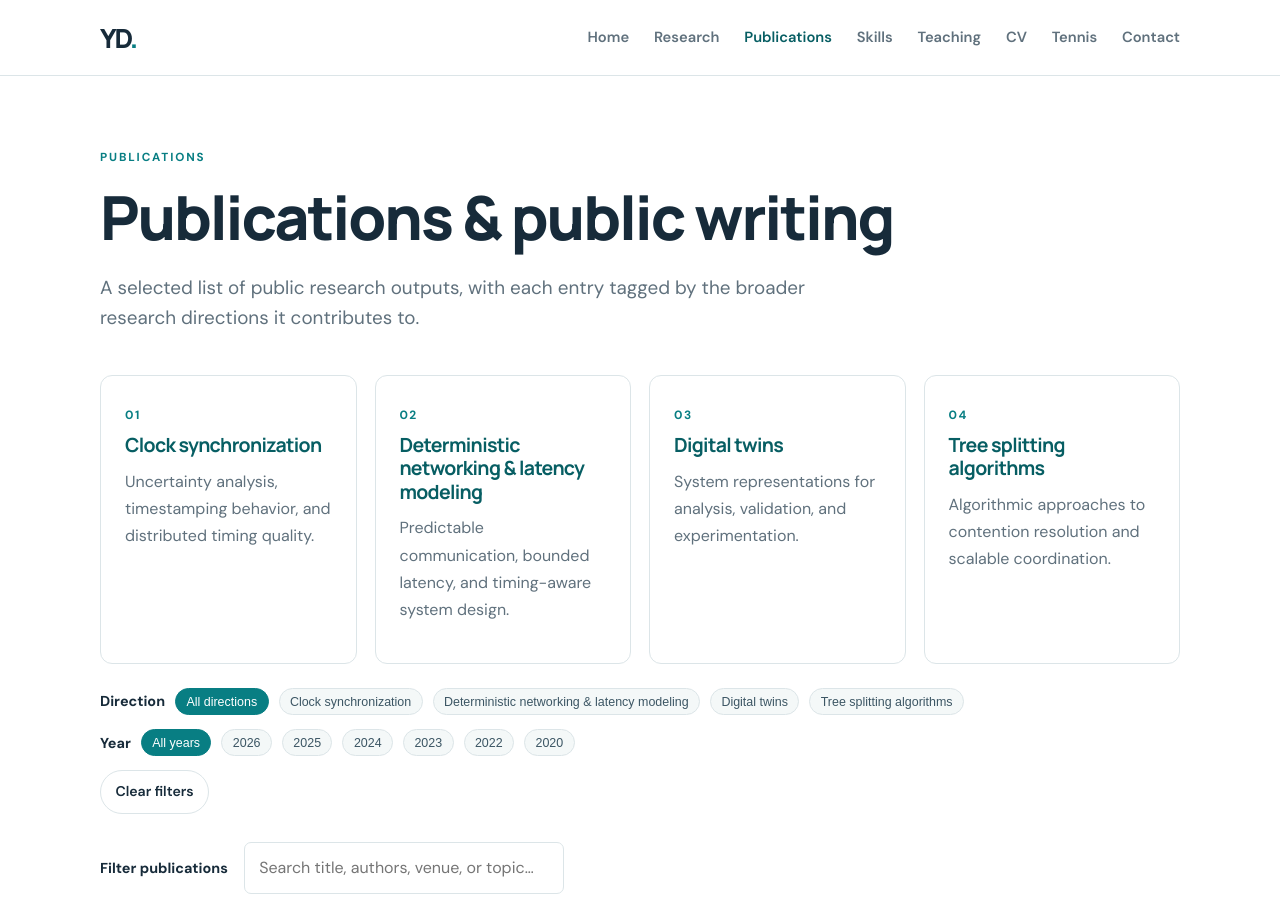
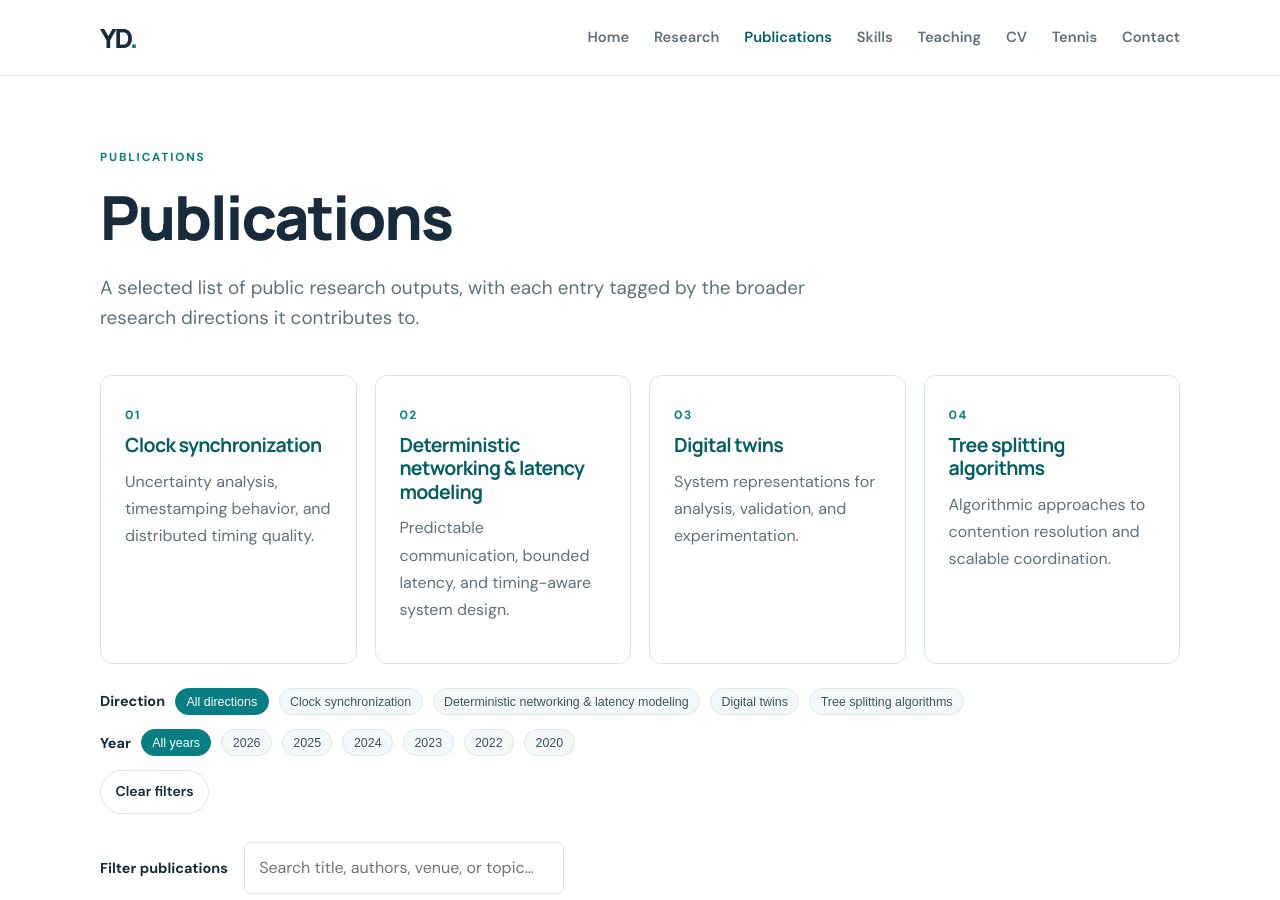
Before and after one commit to deshpandeyash/deshpandeyash.github.io, a Jekyll site: the page built from publications.html, in a window 1280 px wide and 900 px high. Built offline with Jekyll 4.4.1, drawn with Linux system fonts in a browser that asks for light colours.

Commit message:
Update publications page heading
Co-authored-by: Copilot <223556219+Copilot@users.noreply.github.com>

```diff
--- a/publications.html
+++ b/publications.html
@@ -7,7 +7,7 @@ permalink: /publications/
 ---
 <main id="main" class="container page-content">
   <p class="eyebrow">Publications</p>
-  <h1>Publications & public writing</h1>
+  <h1>Publications</h1>
   <p class="page-lead">A selected list of public research outputs, with each entry tagged by the broader research directions it contributes to.</p>
 
   <section class="topic-grid topic-grid-compact">
```
